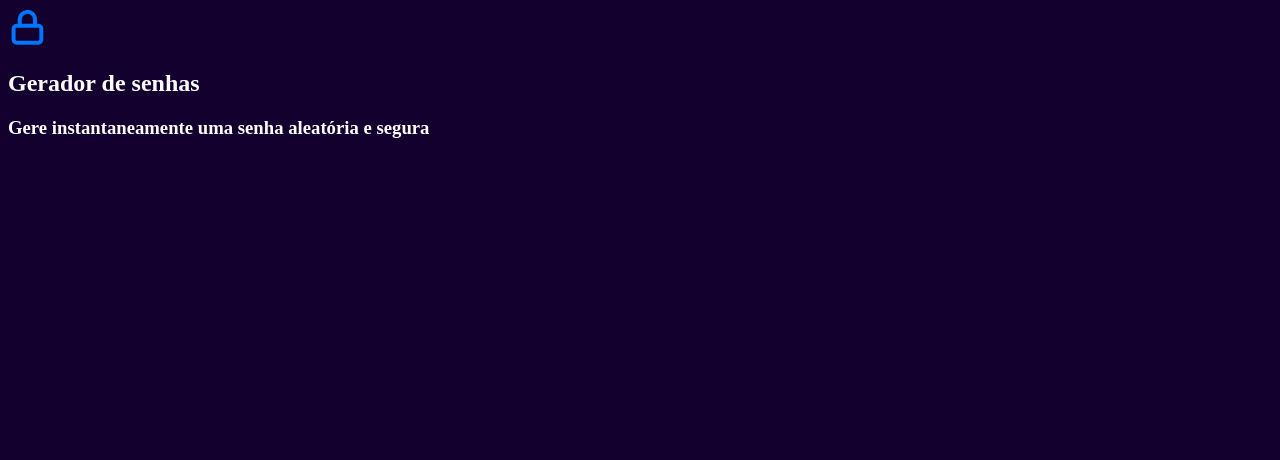
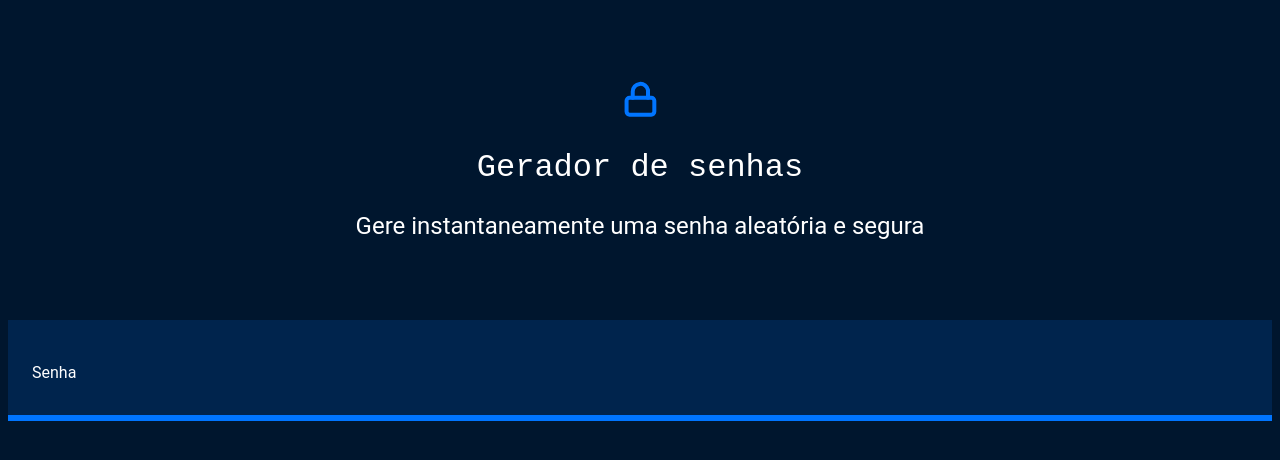
Before and after one commit to anajuliagatinha123/seguran-a-digital-ana, a plain HTML site: page index.html in a window 1280 px wide. Drawn offline with Linux system fonts and the light colour scheme.

Commit message:
Add files via upload

```diff
--- a/index.html
+++ b/index.html
@@ -11,7 +11,12 @@
 </body>
 </html>
 <body>
+<div class="conteudo-titulo">
     <img src="unlock.svg" alt="cadeado fechado">
     <h2 class="titulo-principal">Gerador de senhas</h2>
     <h3 class="titulo-secundario">Gere instantaneamente uma senha aleatória e segura</h3>
-</body>
+</div>
+<div class="conteudo-senha">
+    <label for="senha">Senha</label>
+    <input name="senha" type="text" id="campo-senha">
+</div>
--- a/style.css
+++ b/style.css
@@ -1,6 +1,6 @@
 :root{
     --branco: white;
-    --cor-de-fundo: #14002e;
+    --cor-de-fundo: #2e0024;
     --fundo-senha: #40004d;
     --fundo-texto: #400025;
     --borda: #a200ff;
@@ -9,3 +9,56 @@ body{
     color: var(--branco);
     background-color: var(--cor-de-fundo);
 }
+:root{
+    --branco: white;
+    --cor-de-fundo: #00162E;
+    --fundo-senha: #00244D;
+    --fundo-texto: #001E40;
+    --borda: #0075FF;
+    --roboto: 'Roboto', sans-serif;
+    --roboto-mono: 'Roboto Mono', monospace;
+}
+body{
+    color: var(--branco);
+    background-color: var(--cor-de-fundo);
+    font-family: var(--roboto);
+}
+.titulo-principal{
+    font-family: var(--roboto-mono);
+    font-size: 32px;
+}
+.titulo-secundario{
+    font-size: 24px;
+}
+.conteudo-titulo{
+    text-align: center;
+    margin-top: 80px;
+}
+*{
+    font-weight: 400
+}
+.conteudo-senha{
+    background: var(--fundo-senha);
+    padding: 24px;
+    border-bottom: 6px solid var(--borda);
+}
+#campo-senha{
+    background-color: var(--fundo-senha);
+    border: none;
+    color: var(--branco);
+    font-family: var(--roboto-mono);
+    font-size: 40px;
+}
+#campo-senha:focus{
+    outline: none;
+}
+.conteudo{
+    max-width: 1200px;
+    margin: 0 auto;
+}
+.conteudo-senha{
+    margin-top: 80px;
+    background: var(--fundo-senha);
+    padding: 24px;
+    border-bottom: 6px solid var(--borda);
+}
```
